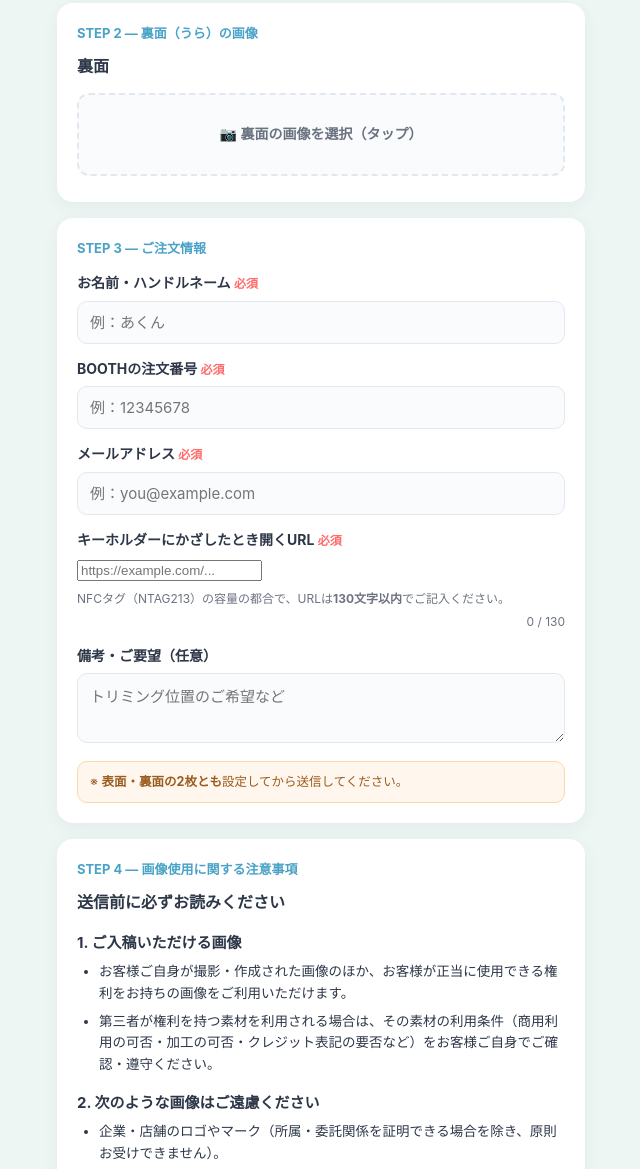
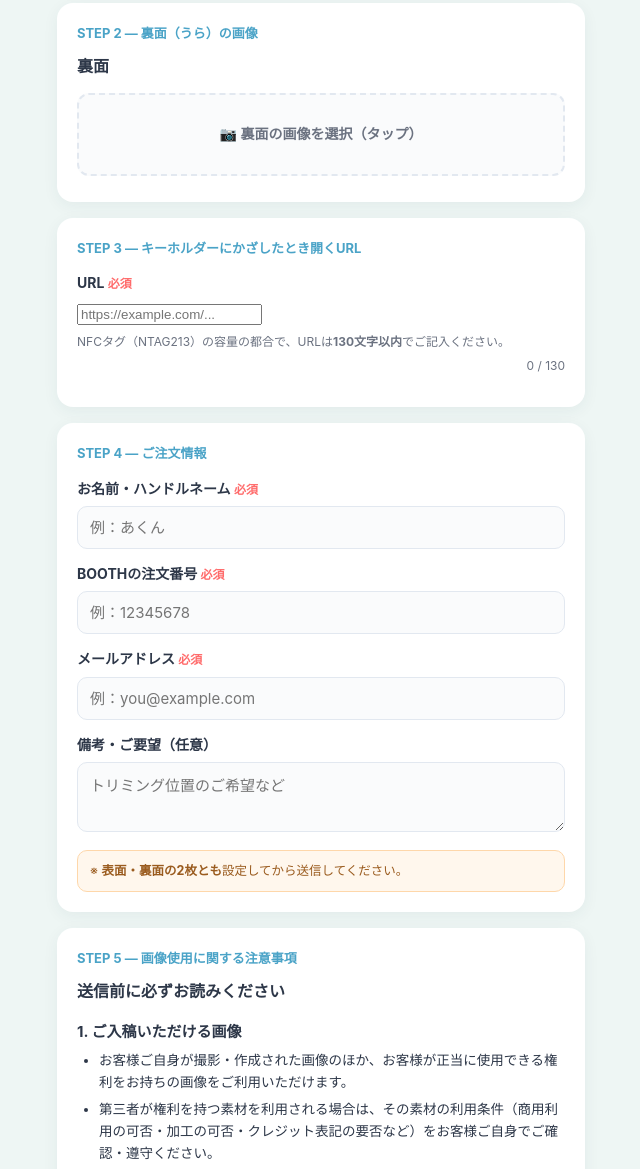
Before and after one commit to fukuda-A-HU/ohatsui-uketsuke, a plain HTML site: page index.html in a window 1280 px wide. Shown: the part 585-1754 px from the top of the page, without its empty margins (319-959 px from the left). Drawn offline with Linux system fonts and the light colour scheme.

Commit message:
NFC URLを独立したSTEP 3カードに切り出し、後続STEPを繰り下げ
- URL入力欄を注文情報カードから抜き出し、STEP 3 の独立カード#nfcCardに変更
- STEP 3(ご注文情報)→STEP 4、STEP 4(注意事項)→STEP 5 に番号を繰り下げ
- 送信バリデーション・payload・GASは変更なし（id/name は据え置き）

Co-Authored-By: Claude Opus 4.7 <noreply@anthropic.com>

```diff
--- a/index.html
+++ b/index.html
@@ -162,8 +162,17 @@
     </div>
   </div>
 
+  <!-- ===== NFCタグに書き込むURL ===== -->
+  <div class="card" id="nfcCard">
+    <p class="step">STEP 3 — キーホルダーにかざしたとき開くURL</p>
+    <label>URL <span class="req">必須</span></label>
+    <input type="url" id="nfcUrl" placeholder="https://example.com/...">
+    <p class="field-note">NFCタグ（NTAG213）の容量の都合で、URLは<b>130文字以内</b>でご記入ください。</p>
+    <p class="char-counter" id="nfcUrlCounter">0 / 130</p>
+  </div>
+
   <div class="card" id="formCard">
-    <p class="step">STEP 3 — ご注文情報</p>
+    <p class="step">STEP 4 — ご注文情報</p>
     <label>お名前・ハンドルネーム <span class="req">必須</span></label>
     <input type="text" id="buyerName" placeholder="例：あくん">
 
@@ -172,11 +181,6 @@
 
     <label>メールアドレス <span class="req">必須</span></label>
     <input type="email" id="email" placeholder="例：you@example.com">
-
-    <label>キーホルダーにかざしたとき開くURL <span class="req">必須</span></label>
-    <input type="url" id="nfcUrl" placeholder="https://example.com/...">
-    <p class="field-note">NFCタグ（NTAG213）の容量の都合で、URLは<b>130文字以内</b>でご記入ください。</p>
-    <p class="char-counter" id="nfcUrlCounter">0 / 130</p>
 
     <label>備考・ご要望（任意）</label>
     <textarea id="note" placeholder="トリミング位置のご希望など"></textarea>
@@ -188,7 +192,7 @@
 
   <!-- ===== 画像使用に関する注意事項（受付画面に統合） ===== -->
   <div class="card" id="termsCard">
-    <p class="step">STEP 4 — 画像使用に関する注意事項</p>
+    <p class="step">STEP 5 — 画像使用に関する注意事項</p>
     <p class="side-title">送信前に必ずお読みください</p>
 
     <p class="terms-h">1. ご入稿いただける画像</p>
```
